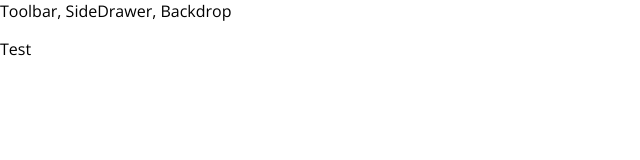
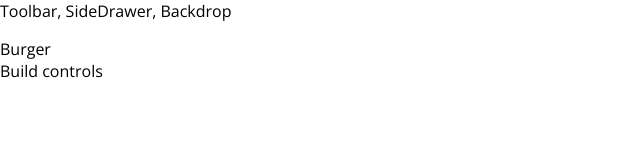
Before and after one commit to Incogner/burger-app, a React app: page / in a window 1280 px wide. Shown: the top 160 px of the page, without its empty margins (0-640 px from the left). Built offline with nearby package versions, Linux system fonts and the light colour scheme.

Commit message:
burgerbuilder starting

```diff
--- a/src/App.js
+++ b/src/App.js
@@ -1,5 +1,6 @@
 import React, { Component } from 'react';
 import Layout from '../src/components/Layout/Layout';
+import BurgerBuilder from './containers/BurgerBuilder/BurgerBuilder';
 
 
 class App extends Component {
@@ -7,7 +8,7 @@
     return (
       <div>
         <Layout>
-          <p>Test</p>
+          <BurgerBuilder />
         </Layout>
       </div>
     );
--- /dev/null
+++ b/src/components/Layout/Layout.css
@@ -0,0 +1,3 @@
+.Content {
+    margin-top: 16px;
+}
--- a/src/components/Layout/Layout.js
+++ b/src/components/Layout/Layout.js
@@ -1,10 +1,11 @@
 import React from 'react';
 import Aux from '../../hoc/Auxiliary';
+import classes from './Layout.css';
 
 const layout = (props) => (
     <Aux>
         <div>Toolbar, SideDrawer, Backdrop</div>
-        <main>
+        <main className={classes.Content}>
             {props.children}
         </main>
     </Aux>
--- /dev/null
+++ b/src/containers/BurgerBuilder/BurgerBuilder.js
@@ -0,0 +1,16 @@
+import React, { Component } from 'react';
+import Aux from '../../hoc/Auxiliary';
+
+class BurgerBuilder extends Component {
+
+    render () {
+        return (
+            <Aux>
+                <div>Burger</div>
+                <div>Build controls</div>
+            </Aux>
+        );
+    }
+}
+
+export default BurgerBuilder;
```
